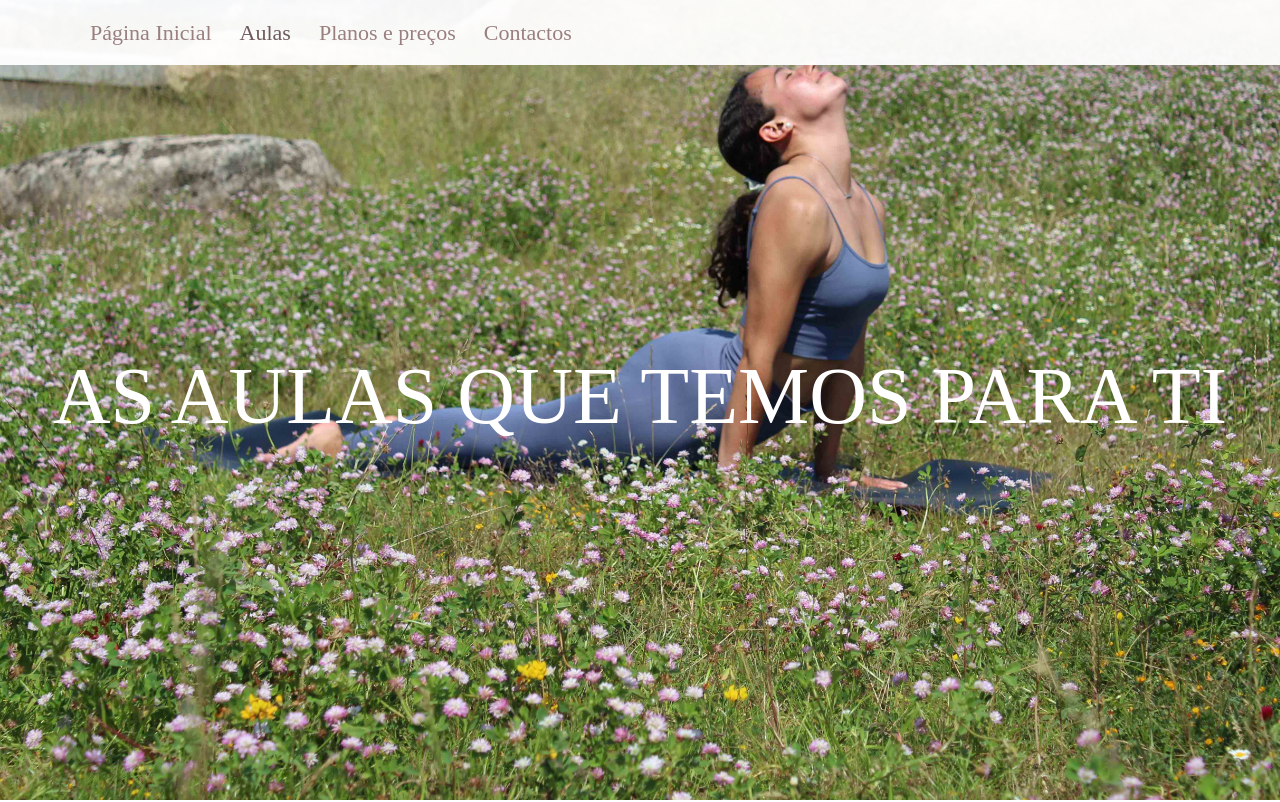
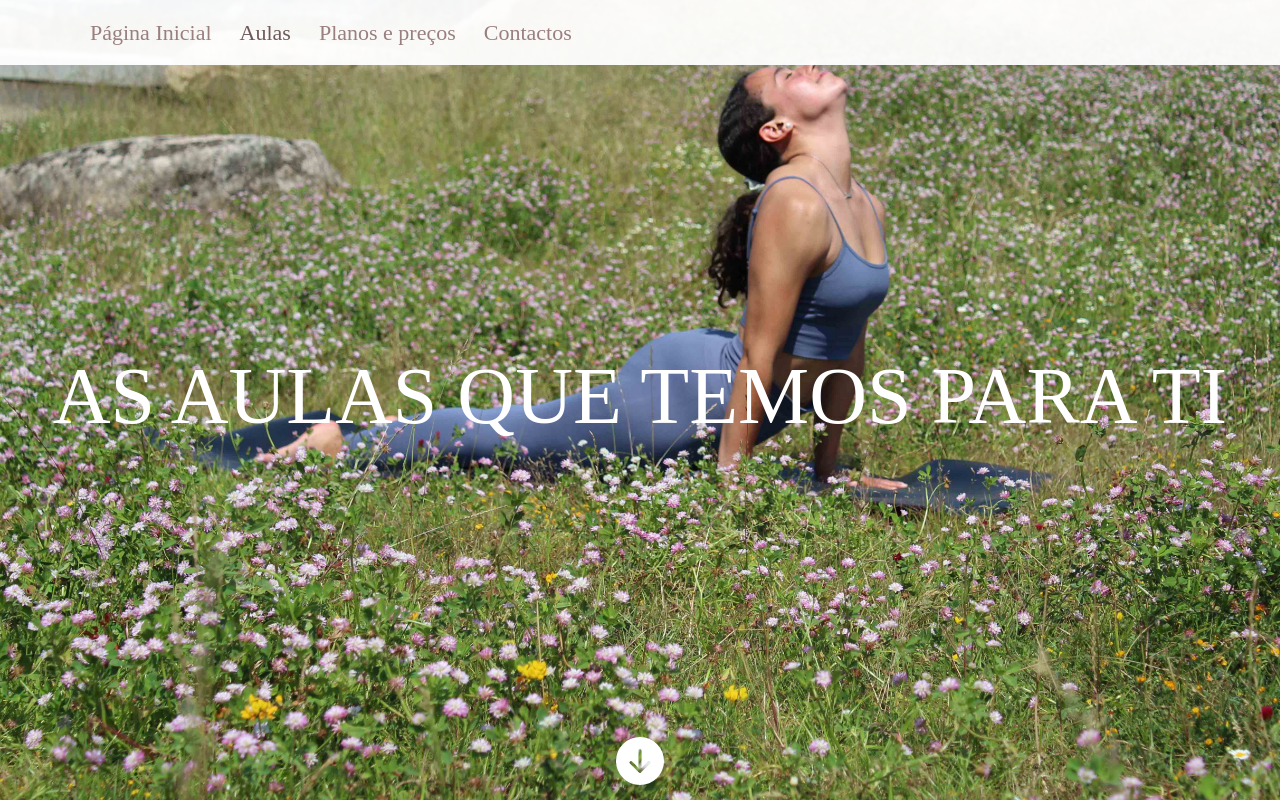
Before and after one commit to vascoguedes/YogaSchoolWebsite, a React (Create React App) app: page /classes in a window 1280 px wide. Shown: the top 802 px of the page. Built offline with nearby package versions, Linux system fonts and the light colour scheme.

Commit message:
added arrow

```diff
--- a/src/components/ClassesComponents/Header.js
+++ b/src/components/ClassesComponents/Header.js
@@ -1,5 +1,6 @@
 import React from 'react';
 import '../../App.css';
+import {BsFillArrowDownCircleFill} from "react-icons/bs"
 
 function Header() {
 
@@ -8,6 +9,7 @@ function Header() {
 
       <h1>AS AULAS QUE TEMOS PARA TI</h1>
 
+      <a id="home-about-the-space" href="#home-about-the-space" class="arrow-down"><BsFillArrowDownCircleFill/></a>
     </div>
   );
 }
```
